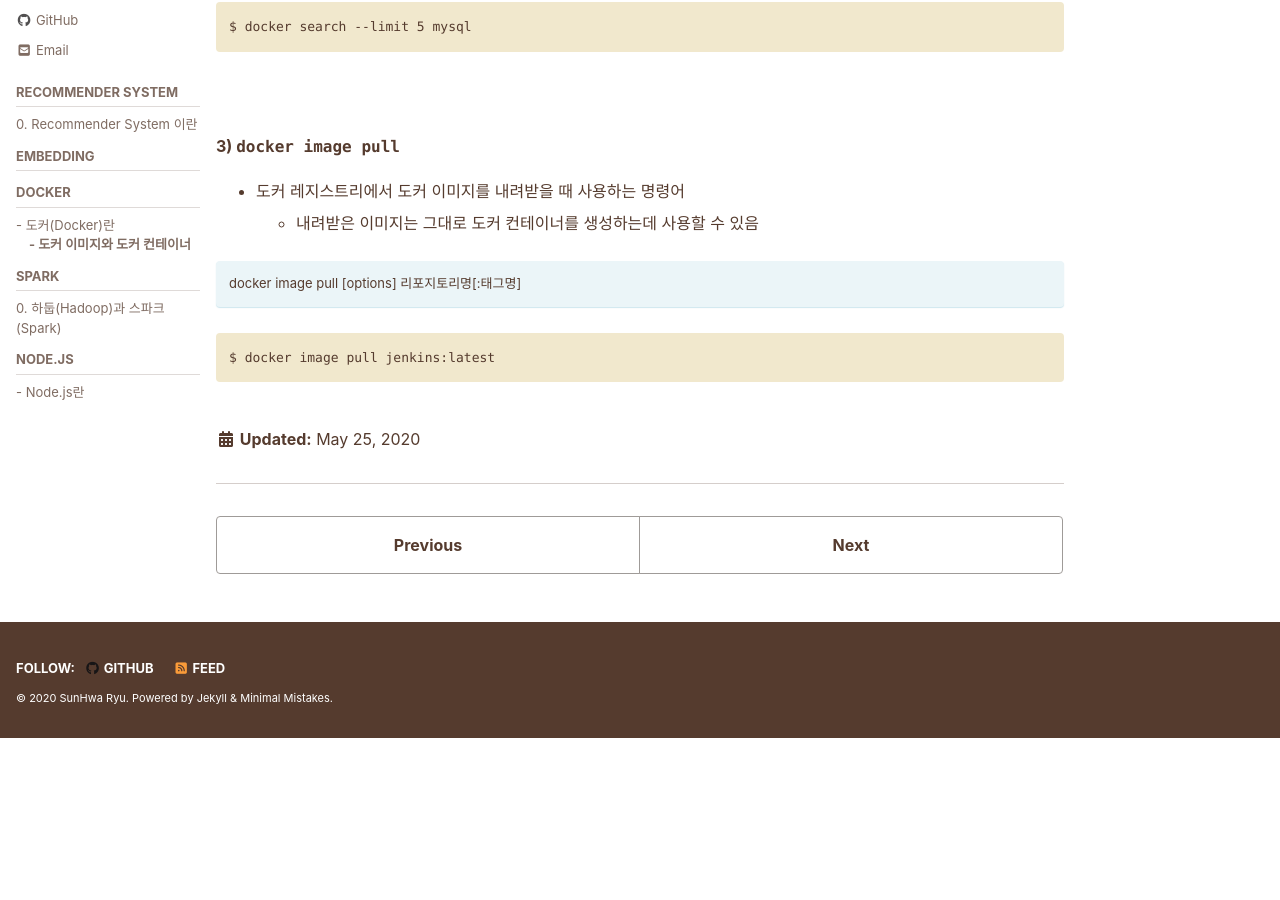
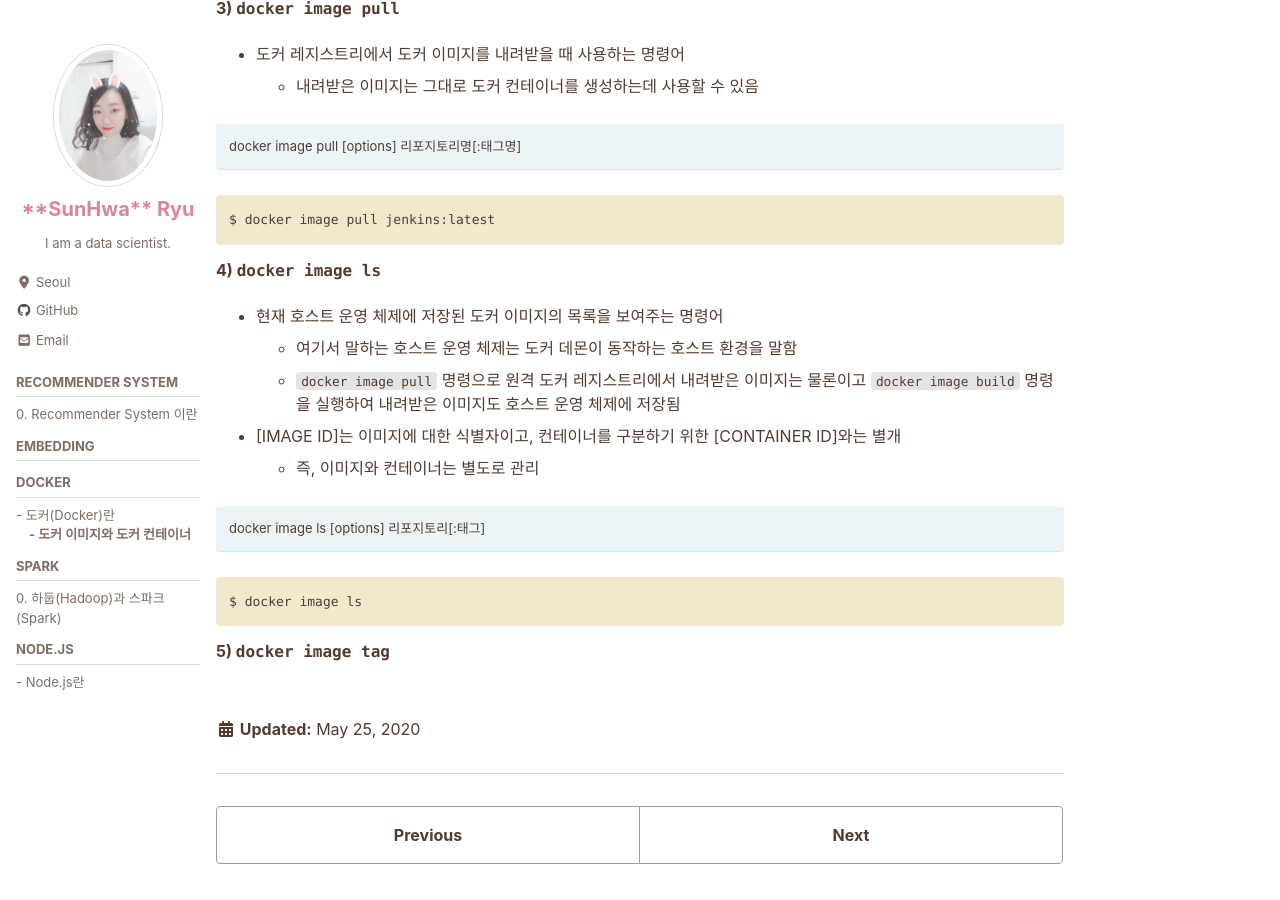
Before and after one commit to MinPinSunHwa/suna.github.io, a Jekyll site: the page built from _study/docker/1_image_and_container.md, in a window 1280 px wide and 900 px high, scrolled down 1427 px. Built offline with Jekyll 4.4.1, drawn with Linux system fonts in a browser that asks for light colours; cached includes are drawn as plain includes; nearby versions of some CDN libraries; before the commit the page ends 2166 px from its top, so only the background shows below that; some of the changed text lies outside the part shown.

Commit message:
Update post

````diff
--- a/_study/docker/1_image_and_container.md
+++ b/_study/docker/1_image_and_container.md
@@ -31,7 +31,7 @@ toc: true
 
 - `Dockerfile`에 기술된 구성을 따라 도커 이미지를 생성하는 명령어
 
-docker image build -t 이지미명[:태그명] Dockerfile_경로
+docker image build -t 이미지명[:태그명] Dockerfile_경로
 {: .notice--info}
 
 - `Dockerfile`이 현재 작업 디렉터리에 있다면 `.`을 입력함
@@ -56,7 +56,6 @@ docker image build -t 이지미명[:태그명] Dockerfile_경로
     $ docker image build --pull=true -t example/echo:latest .
     ```
 
-<br><br>
 
 **2) `docker search`**
 
@@ -69,7 +68,6 @@ docker search [options] 검색_키워드
 $ docker search --limit 5 mysql
 ```
 
-<br><br>
 
 **3) `docker image pull`**
 
@@ -82,3 +80,22 @@ docker image pull [options] 리포지토리명[:태그명]
 ```
 $ docker image pull jenkins:latest
 ```
+
+
+**4) `docker image ls`**
+
+- 현재 호스트 운영 체제에 저장된 도커 이미지의 목록을 보여주는 명령어
+  - 여기서 말하는 호스트 운영 체제는 도커 데몬이 동작하는 호스트 환경을 말함
+  - `docker image pull` 명령으로 원격 도커 레지스트리에서 내려받은 이미지는 물론이고 `docker image build` 명령을 실행하여 내려받은 이미지도 호스트 운영 체제에 저장됨
+- [IMAGE ID]는 이미지에 대한 식별자이고, 컨테이너를 구분하기 위한 [CONTAINER ID]와는 별개
+  - 즉, 이미지와 컨테이너는 별도로 관리
+
+docker image ls [options] 리포지토리[:태그]
+{: .notice--info}
+
+```
+$ docker image ls
+```
+
+
+**5) `docker image tag`**
````
